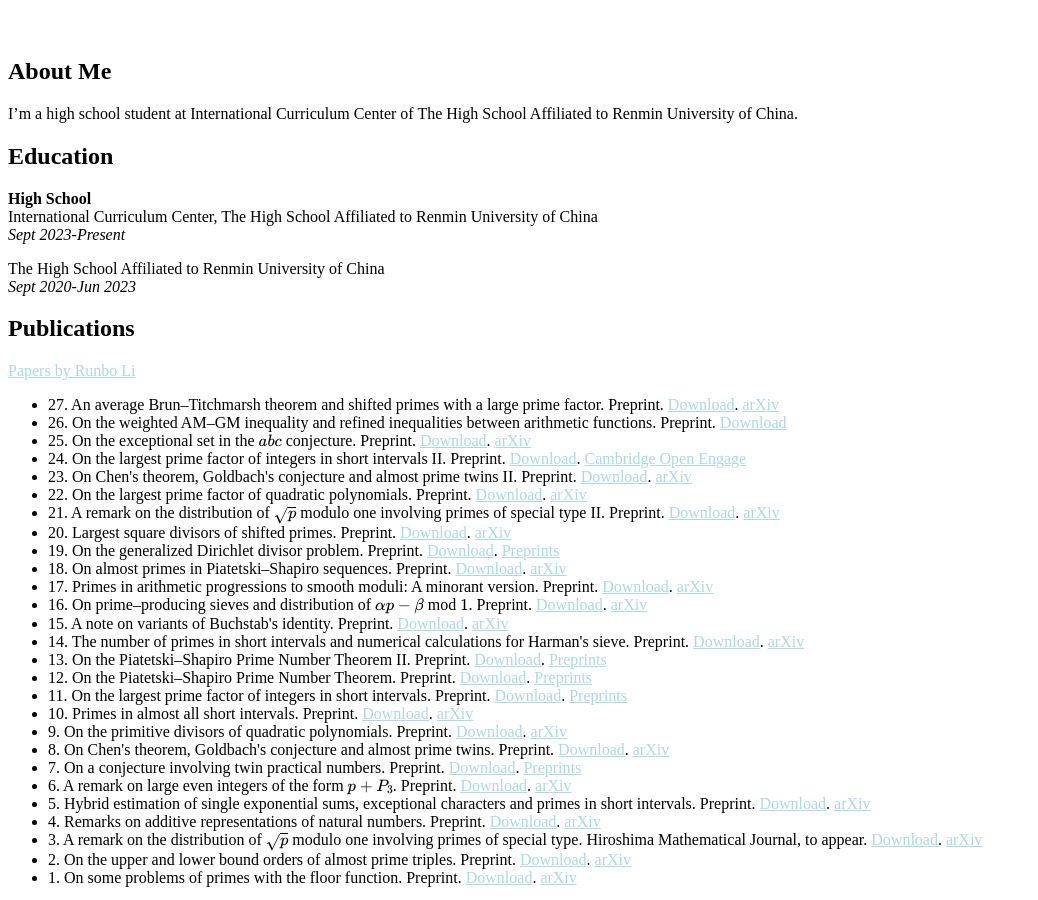
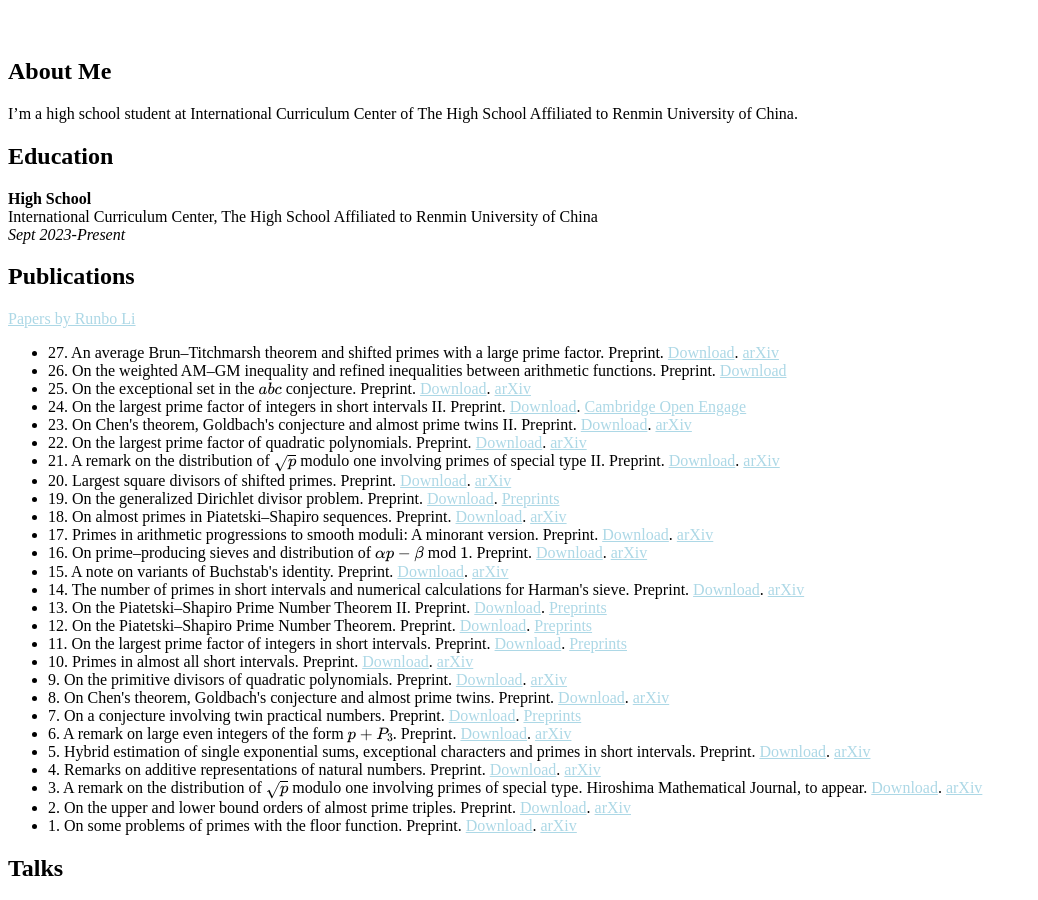
Before and after one commit to CareyRunboLi/CareyRunboLi.github.io, a Jekyll site: the page built from index.md, in a window 1280 px wide and 900 px high, scrolled down 1451 px. Shown: the whole window, without its empty margins (0-1038 px from the left). Built offline with Jekyll 4.4.1, drawn with Linux system fonts in a browser that asks for light colours; some web fonts are replaced; formulas are drawn with MathJax 3; a style sheet for code colours, icons or effects is not loaded; our own code applies the rules of GitHub Pages for plain Markdown files.

Commit message:
Update index.md

```diff
--- a/index.md
+++ b/index.md
@@ -12,9 +12,6 @@ I’m a high school student at International Curriculum Center of The High Schoo
 International Curriculum Center, The High School Affiliated to Renmin University of China
 *Sept 2023-Present*
 
-The High School Affiliated to Renmin University of China
-*Sept 2020-Jun 2023*
-
 {% include_relative _includes/preprints.md %}
 
 {% include_relative _includes/talks.md %}
```
